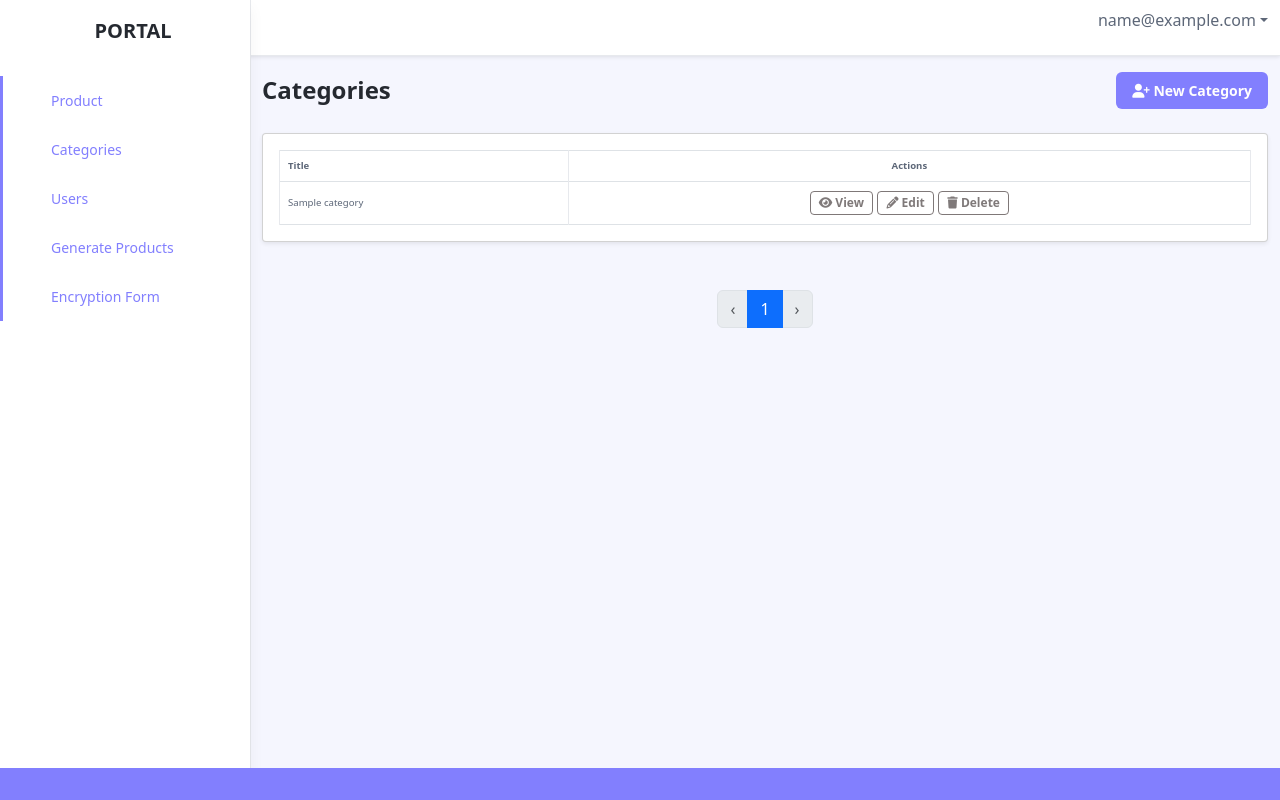
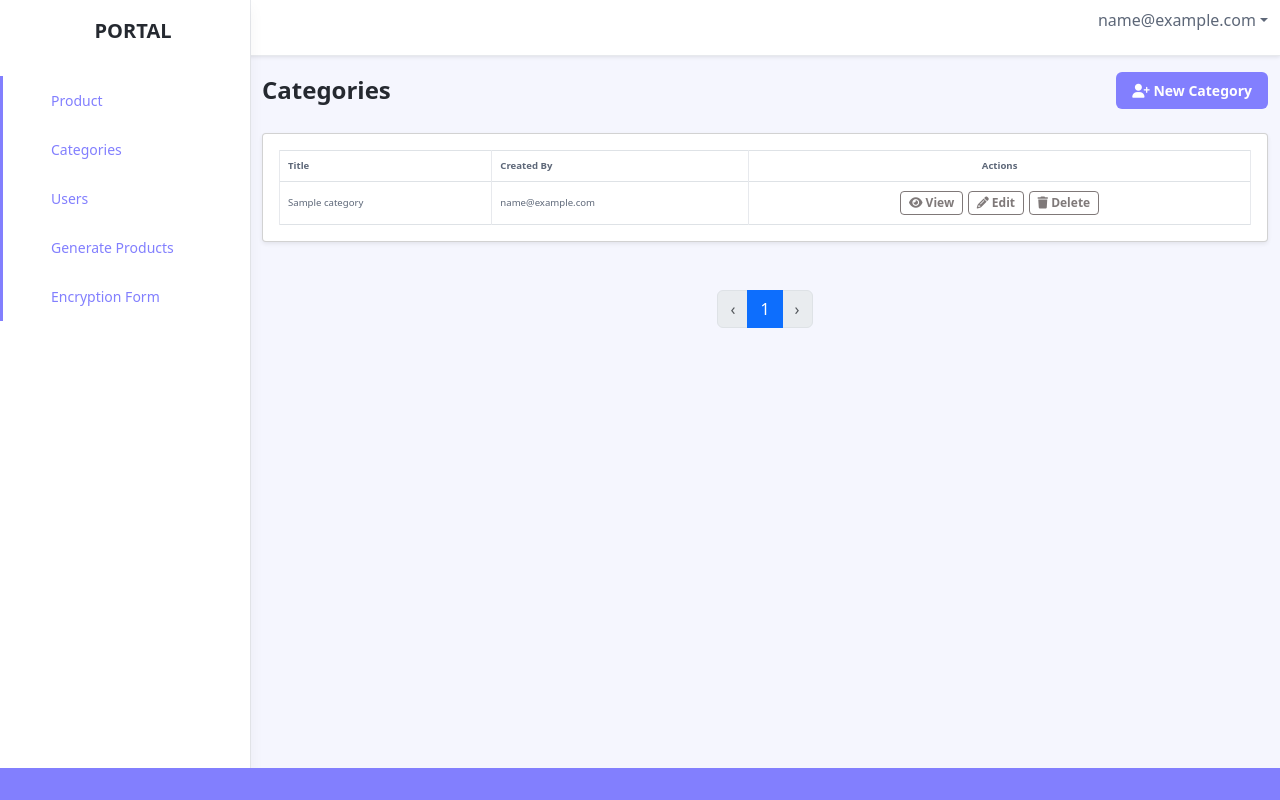
Before and after one commit to shanamalek15/django_interview_task, a Django app: page /product/categories/ in a window 1280 px wide. Run offline with Django 4.2, Linux system fonts and the light colour scheme; a user stored in the database is signed in; tables that the repository leaves empty hold one stand-in row (values such as "Sample post"); parts of the project's set-up code (start-up, migrations or seed data) failed here and were passed over; some libraries are stand-ins or nearby versions.

Commit message:
[FIX] permission category view

```diff
--- a/apps/product/permissions.py
+++ b/apps/product/permissions.py
@@ -3,6 +3,13 @@ from functools import wraps
 from django.db.models import Q
 from django.shortcuts import get_object_or_404
 from .models import *
+
+def agent_restriction(view_func):
+    def _wrapped_view(request, *args, **kwargs):
+        if request.user.role == 'agent':
+            raise PermissionDenied
+        return view_func(request, *args, **kwargs)
+    return _wrapped_view
 
 
 def can_update_delete_category_view(view):
@@ -16,13 +23,8 @@ def can_update_delete_category_view(view):
         elif user_role == 'staff':
             if obj.created_by == request.user or obj.created_by.role == 'agent':
                 return view(request, *args, **kwargs)
-        elif user_role == 'agent':
-            if obj.created_by == request.user:
-                return view(request, *args, **kwargs)
-
         raise PermissionDenied
     return _view
-
 
 
 def can_update_delete_view_product(view):
--- a/apps/product/views.py
+++ b/apps/product/views.py
@@ -18,12 +18,26 @@ from Crypto.Cipher import AES
 from Crypto.Util.Padding import pad, unpad
 import os
 # Category Views
+@method_decorator(agent_restriction, name='dispatch')
 class CategoryListView(LoginRequiredMixin, ListView):
     model = Category
     template_name = 'category_list.html'
     context_object_name = 'categories'
     paginate_by = 10
 
+
+    def get_queryset(self):
+        user = self.request.user
+        if user.role == 'admin':
+            return Category.objects.all().order_by('id')
+        elif user.role == 'staff':
+            # Staff can see their own products and products created by agents
+            return Category.objects.filter(created_by__role='agent').order_by('id') \
+                | Category.objects.filter(created_by=user).order_by('id')
+        else:  # For agents
+            return []
+
+@method_decorator(agent_restriction, name='dispatch')
 class CategoryCreateView(LoginRequiredMixin, CreateView):
     model = Category
     form_class = CategoryForm
@@ -41,6 +55,8 @@ class CategoryUpdateView(LoginRequiredMixin, UpdateView):
     form_class = CategoryForm
     template_name = 'category_form.html'
     success_url = reverse_lazy('product:category-list')
+
+
 
 @method_decorator(can_update_delete_category_view, name='dispatch')
 class CategoryDeleteView(LoginRequiredMixin,DeleteView):
--- a/templates/category_list.html
+++ b/templates/category_list.html
@@ -35,7 +35,7 @@
                         <thead>
                             <tr>
                                 <th class="cell">Title</th>
-
+                                <th class="cell">Created By</th>
                                 <th class="cell text-center">Actions</th>
                             </tr>
                         </thead>
@@ -45,6 +45,7 @@
 
                             <tr>
                                 <td class="cell">{{ category.name }}</td>
+                                <td class="cell">{{ category.created_by.email }}</td>
                                 <td class="cell text-center">
                                     <a class="btn btn-sm action-btn" href="{% url 'product:category-detail' category.id %}"><i class="fa-solid fa-eye"></i> View</a>
                                     <a class="btn btn-sm action-btn" href="{% url 'product:category-update' category.id %}"><i class="fa-solid fa-pencil"></i> Edit</a>
--- a/templates/product_detail.html
+++ b/templates/product_detail.html
@@ -22,7 +22,7 @@
                             <p class="card-text"><strong>Status:</strong> {{ product.get_status_display }}</p>
                             <p class="card-text"><strong>Created At:</strong> {{ product.created_at }}</p>
                             <p class="card-text"><strong>Updated At:</strong> {{ product.updated_at }}</p>
-                            <p class="card-text"><strong>Created By:</strong> {{ product.created_by.username }}</p>
+                            <p class="card-text"><strong>Created By:</strong> {{ product.created_by.email }}</p>
                         </div>
                         <div class="col-md-6">
                             <p class="card-text"><strong>Description:</strong>{{ product.description }}</p>
```
